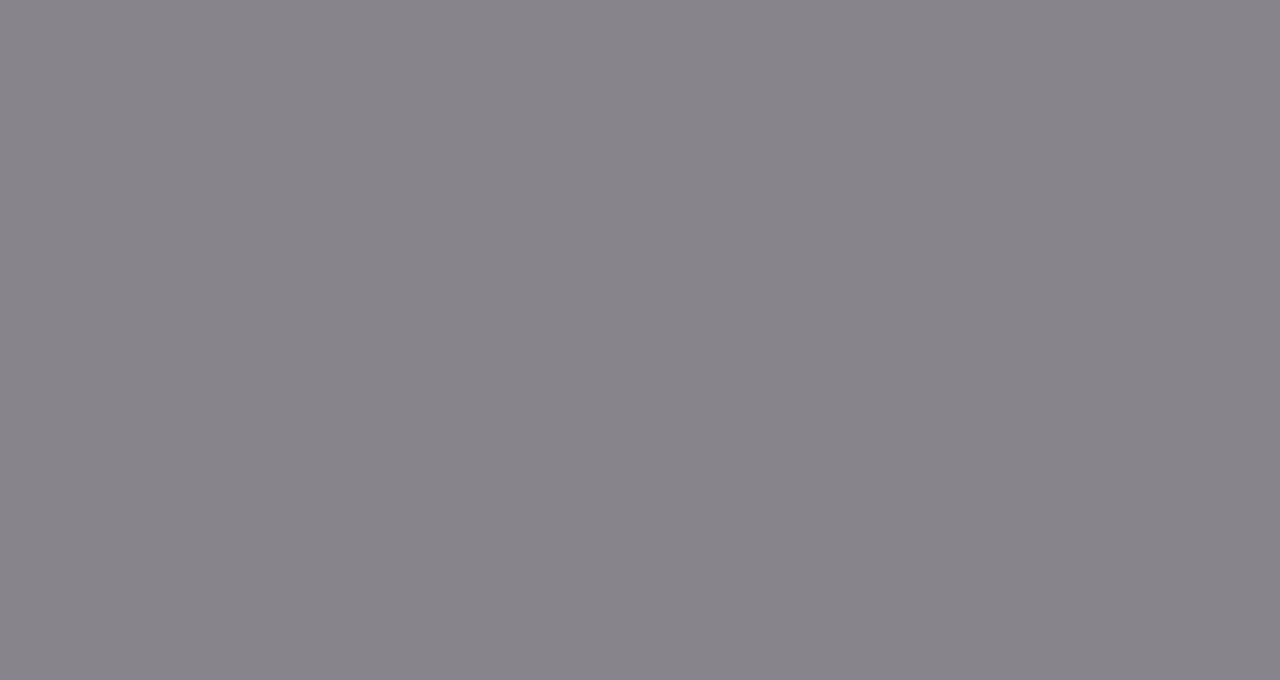
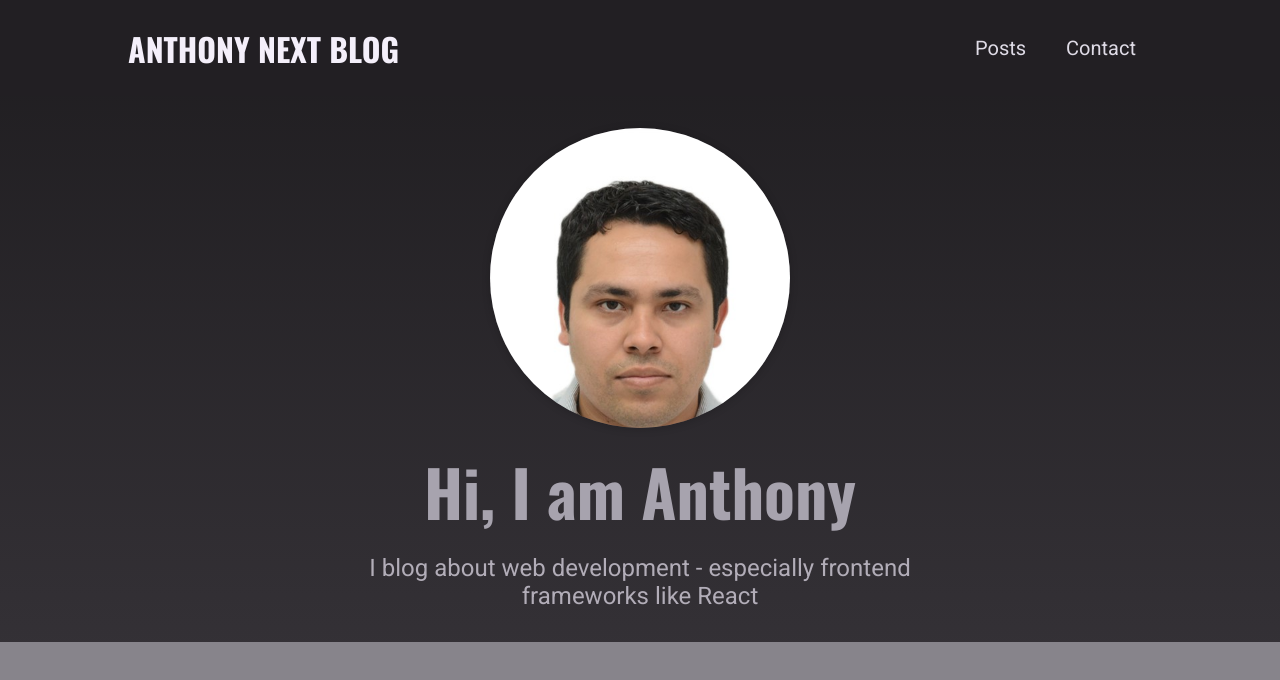
Before and after one commit to anthonyjt21/nextjs-blog, a Next.js app: page / in a window 1280 px wide. Shown: the top 680 px of the page. Built offline with nearby package versions, Linux system fonts and the light colour scheme.

Commit message:
add stylles
add stylles

```diff
--- /dev/null
+++ b/components/home-page/hero.js
@@ -0,0 +1,22 @@
+import classes from './hero.module.css';
+import Image from 'next/image';
+
+function Hero() {
+  return (
+    <section className={classes.hero}>
+      <div className={classes.image}>
+        <Image
+          src="/images/site/foto.jpg"
+          alt="alternative image anthony"
+          width={300}
+          height={300}
+        />
+      </div>
+      <h1>Hi, I am Anthony</h1>
+      <p>
+        I blog about web development - especially frontend frameworks like React
+      </p>
+    </section>
+  );
+}
+export default Hero;
--- /dev/null
+++ b/components/home-page/hero.module.css
@@ -0,0 +1,40 @@
+.hero {
+  text-align: center;
+  background-image: linear-gradient(
+    to bottom,
+    var(--color-grey-900),
+    var(--color-grey-800)
+  );
+  padding: var(--size-8) 0;
+}
+
+.image {
+  width: 300px;
+  height: 300px;
+  box-shadow: 0 1px 8px rgba(0, 0, 0, 0.2);
+  border-radius: 50%;
+  overflow: hidden;
+  background-color: var(--color-grey-700);
+  margin: auto;
+}
+
+.image img {
+  object-fit: cover;
+  object-position: top;
+  width: 100%;
+  height: 100%;
+}
+
+.hero h1 {
+  font-size: var(--size-16);
+  margin: var(--size-4) 0;
+  color: var(--color-grey-300);
+}
+
+.hero p {
+  font-size: var(--size-6);
+  color: var(--color-grey-200);
+  width: 90%;
+  max-width: 40rem;
+  margin: auto;
+}
--- /dev/null
+++ b/components/layouts/layout.js
@@ -0,0 +1,13 @@
+import { Fragment } from 'react';
+
+import MainNavigation from './main-navigation';
+
+function Layout(props) {
+  return (
+    <Fragment>
+        <MainNavigation />
+      <main>{props.children}</main>
+    </Fragment>
+  );
+}
+export default Layout;
--- /dev/null
+++ b/components/layouts/logo.js
@@ -0,0 +1,6 @@
+import classes from './logo.module.css';
+
+function Logo() {
+  return <div className={classes.logo}>Anthony Next Blog</div>;
+}
+export default Logo;
--- /dev/null
+++ b/components/layouts/logo.module.css
@@ -0,0 +1,13 @@
+.logo {
+  text-transform: uppercase;
+  font-size: var(--size-5);
+  font-weight: bold;
+  font-family: 'Oswald', sans-serif;
+  color: var(--color-grey-50);
+}
+
+@media (min-width: 768px) {
+  .logo {
+    font-size: var(--size-8);
+  }
+}
--- /dev/null
+++ b/components/layouts/main-navigation.js
@@ -0,0 +1,25 @@
+import Link from 'next/link';
+import classes from './main-navigation.module.css';
+import Logo from './logo'
+function MainNavigation() {
+  return (
+    <header className={classes.header}>
+      <Link href="/">
+        <a>
+          <Logo />
+        </a>
+      </Link>
+      <nav>
+        <ul>
+          <li>
+            <Link href="/posts">Posts</Link>
+          </li>
+          <li>
+            <Link href="/contact">Contact</Link>
+          </li>
+        </ul>
+      </nav>
+    </header>
+  );
+}
+export default MainNavigation;
--- /dev/null
+++ b/components/layouts/main-navigation.module.css
@@ -0,0 +1,42 @@
+header {
+  width: 100%;
+  height: 6rem;
+  background-color: var(--color-grey-900);
+  display: flex;
+  justify-content: space-between;
+  align-items: center;
+  padding: 0 10%;
+}
+
+.header ul {
+  list-style: none;
+  display: flex;
+  align-items: baseline;
+  margin: 0;
+  padding: 0;
+}
+
+.header li {
+  margin: 0 var(--size-4);
+}
+
+.header a {
+  color: var(--color-grey-100);
+  font-size: var(--size-4);
+}
+
+.header a:hover,
+.header a:active,
+.header a.active {
+  color: var(--color-grey-200);
+}
+
+@media (min-width: 768px) {
+  .header ul {
+    gap: 0.5rem;
+  }
+
+  .header a {
+    font-size: var(--size-5);
+  }
+}
--- a/pages/_app.js
+++ b/pages/_app.js
@@ -1,7 +1,12 @@
-import '../styles/globals.css'
+import '../styles/globals.css';
+import Layout from '../components/layouts/layout';
 
 function MyApp({ Component, pageProps }) {
-  return <Component {...pageProps} />
+  return (
+    <Layout>
+      <Component {...pageProps} />
+    </Layout>
+  );
 }
 
-export default MyApp
+export default MyApp;
--- a/pages/index.js
+++ b/pages/index.js
@@ -1,2 +1,12 @@
-function HomePage() {}
+import { Fragment } from 'react';
+import Hero from '../components/home-page/hero';
+
+function HomePage() {
+  return (
+    <Fragment>
+      <Hero />
+      {/* <FeaturePosts /> */}
+    </Fragment>
+  );
+}
 export default HomePage;
```
Also changed, not shown: components/home-page/featured-posts.module.css (added, +17 -0 lines), components/home-page/featured-posts.js (added), public/images/site/foto.jpg (added).
